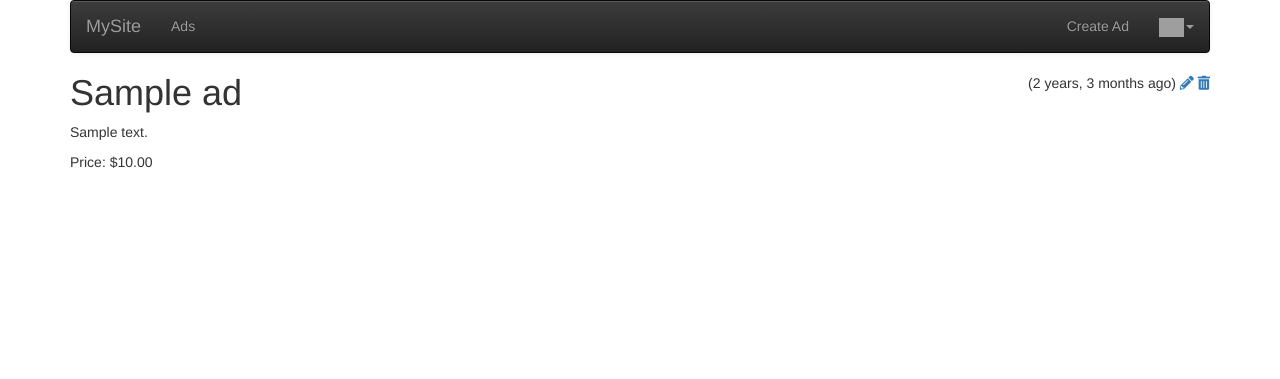
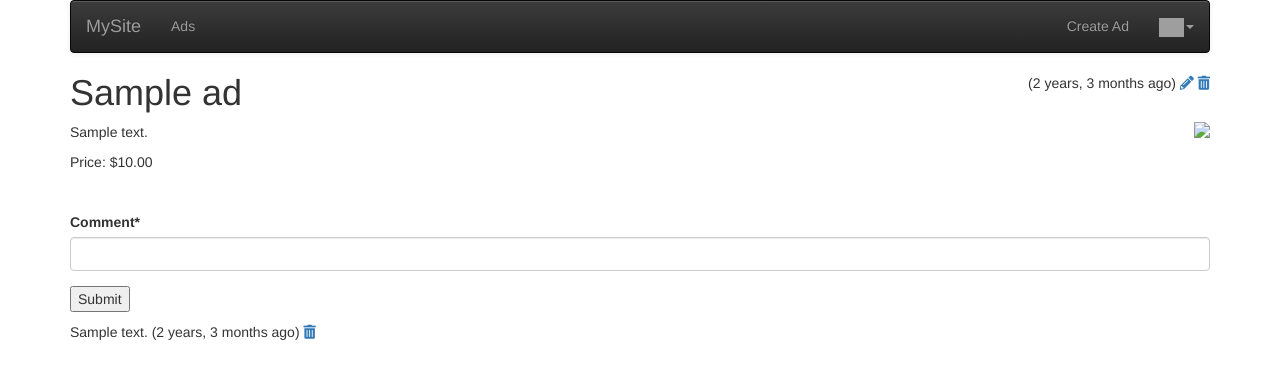
Before and after one commit to DigoevR/mysite, a Django app: page /ads/1 in a window 1280 px wide. Shown: the top 379 px of the page. Run offline with Django 3.2, Linux system fonts and the light colour scheme; a user stored in the database is signed in; tables that the repository leaves empty hold one stand-in row (values such as "Sample post"); some libraries are stand-ins or nearby versions; grey boxes are pictures that could not be loaded.

Commit message:
Add pictures and comments to ads

```diff
--- /dev/null
+++ b/ads/forms.py
@@ -0,0 +1,55 @@
+from django import forms
+from .models import Ad
+from django.core.files.uploadedfile import InMemoryUploadedFile
+from .humanize import naturalsize
+
+
+# Create the form class.
+class CreateForm(forms.ModelForm):
+    max_upload_limit = 2 * 1024 * 1024
+    max_upload_limit_text = naturalsize(max_upload_limit)
+
+    # Call this 'picture' so it gets copied from the form to the in-memory model
+    # It will not be the "bytes", it will be the "InMemoryUploadedFile"
+    # because we need to pull out things like content_type
+    picture = forms.FileField(required=False, label='File to Upload <= '+max_upload_limit_text)
+    upload_field_name = 'picture'
+
+    # Hint: this will need to be changed for use in the ads application :)
+    class Meta:
+        model = Ad
+        fields = ['title', 'price', 'text', 'picture']  # Picture is manual
+
+    # Validate the size of the picture
+    def clean(self):
+        cleaned_data = super().clean()
+        pic = cleaned_data.get('picture')
+        if pic is None:
+            return
+        if len(pic) > self.max_upload_limit:
+            self.add_error('picture', "File must be < "+self.max_upload_limit_text+" bytes")
+
+    # Convert uploaded File object to a picture
+    def save(self, commit=True):
+        instance = super(CreateForm, self).save(commit=False)
+
+        # We only need to adjust picture if it is a freshly uploaded file
+        f = instance.picture   # Make a copy
+        if isinstance(f, InMemoryUploadedFile):  # Extract data from the form to the model
+            bytearr = f.read()
+            instance.content_type = f.content_type
+            instance.picture = bytearr  # Overwrite with the actual image data
+
+        if commit:
+            instance.save()
+
+        return instance
+
+
+class CommentForm(forms.Form):
+    comment = forms.CharField(required=True, max_length=500, min_length=3, strip=True)
+
+# https://docs.djangoproject.com/en/3.0/topics/http/file-uploads/
+# https://stackoverflow.com/questions/2472422/django-file-upload-size-limit
+# https://stackoverflow.com/questions/32007311/how-to-change-data-in-django-modelform
+# https://docs.djangoproject.com/en/3.0/ref/forms/validation/#cleaning-and-validating-fields-that-depend-on-each-other
--- a/ads/models.py
+++ b/ads/models.py
@@ -12,7 +12,27 @@ class Ad(models.Model) :
     owner = models.ForeignKey(settings.AUTH_USER_MODEL, on_delete=models.CASCADE)
     created_at = models.DateTimeField(auto_now_add=True)
     updated_at = models.DateTimeField(auto_now=True)
+    picture = models.BinaryField(null=True, editable=True)
+    content_type = models.CharField(max_length=256, null=True, help_text='The MIMEType of the file')
+    comments = models.ManyToManyField(settings.AUTH_USER_MODEL, through='Comment', related_name='comments_owned')
 
     # Shows up in the admin list
     def __str__(self):
         return self.title
+
+
+class Comment(models.Model):
+    text = models.TextField(
+        validators=[MinLengthValidator(3, "Comment must be greater than 3 characters")]
+    )
+
+    ad = models.ForeignKey(Ad, on_delete=models.CASCADE)
+    owner = models.ForeignKey(settings.AUTH_USER_MODEL, on_delete=models.CASCADE)
+
+    created_at = models.DateTimeField(auto_now_add=True)
+    updated_at = models.DateTimeField(auto_now=True)
+
+    # Shows up in the admin list
+    def __str__(self):
+        if len(self.text) < 15 : return self.text
+        return self.text[:11] + ' ...'
--- a/ads/templates/ads/ad_detail.html
+++ b/ads/templates/ads/ad_detail.html
@@ -1,6 +1,26 @@
 {% extends "base_menu.html" %}
 {% load humanize %} <!-- https://docs.djangoproject.com/en/3.0/ref/contrib/humanize -->
+{% block head %}
+<style>
+.overlay{
+  position: fixed;
+  top: 0;
+  left: 0;
+  width: 100%;
+  height: 100%;
+  z-index: 10;
+  display: none;
+  background-color: rgba(0,0,0,0.5); /*dim the background*/
+}
+</style>
+{% endblock %}
 {% block content %}
+{% if ad.content_type %}
+<div id="overlay" class="overlay" style="text-align: center;"
+   onclick="document.getElementById('overlay').style.display = 'none';" >
+<img style="width:90%;margin-top: 50px; border:3px solid black;" src="{% url 'ads:ad_picture' ad.id %}">
+</div>
+{% endif %}
 <span style="float: right;">
 ({{ ad.updated_at|naturaltime }})
 {% if ad.owner == user %}
@@ -9,6 +29,10 @@
 {% endif %}
 </span>
 <h1>{{ ad.title }}</h1>
+{% if ad.content_type %}
+<img style="float:right; max-width:50%;" src="{% url 'ads:ad_picture' ad.id %}"
+    onclick="document.getElementById('overlay').style.display = 'block';">
+{% endif %}
 <p>
 {{ ad.text }}
 </p>
@@ -17,4 +41,23 @@
 <p>
 Price: ${{ ad.price }}
 </p>
+{% if user.is_authenticated %}
+<br clear="all"/>
+<p>
+{% load crispy_forms_tags %}
+<form method="post" action="{% url 'ads:ad_comment_create' ad.id %}">
+    {% csrf_token %}
+    {{ comment_form|crispy }}
+<input type="submit" value="Submit">
+</form>
+</p>
+{% endif %}
+{% for comment in comments %}
+<p> {{ comment.text }}
+({{ comment.updated_at|naturaltime }})
+{% if user == comment.owner %}
+<a href="{% url 'ads:ad_comment_delete' comment.id %}"><i class="fa fa-trash"></i></a>
+{% endif %}
+</p>
+{% endfor %}
 {% endblock %}
--- a/ads/urls.py
+++ b/ads/urls.py
@@ -8,4 +8,7 @@ urlpatterns = [
     path('create', views.AdsCreateView.as_view(), name='ad_create'),
     path('<int:pk>/update', views.AdsUpdateView.as_view(), name='ad_update'),
     path('<int:pk>/delete', views.AdsDeleteView.as_view(), name='ad_delete'),
+    path('<int:pk>/picture', views.stream_file, name='ad_picture'),
+    path('<int:ad_id>/comment/create', views.CommentCreateView.as_view(), name='ad_comment_create'),
+    path('comment/<int:pk>/delete', views.CommentDeleteView.as_view(), name='ad_comment_delete')
 ]
--- a/ads/views.py
+++ b/ads/views.py
@@ -1,7 +1,11 @@
-from django.shortcuts import render
+from django.http import HttpResponse, HttpResponseRedirect
+from django.shortcuts import get_object_or_404, render, redirect
 from django.urls import reverse_lazy
 from ads.owner import OwnerCreateView, OwnerDeleteView, OwnerDetailView, OwnerListView, OwnerUpdateView
-from .models import Ad
+from .models import Ad, Comment
+from django.contrib.auth.mixins import LoginRequiredMixin
+from django.views import View
+from .forms import CreateForm, CommentForm
 
 class AdsListView(OwnerListView):
     model = Ad
@@ -9,20 +13,88 @@ class AdsListView(OwnerListView):
 
 class AdsDetailView(OwnerDetailView):
     model = Ad
+    template_name = 'ads/ad_detail.html'
+    def get(self, request, pk):
+        ad = get_object_or_404(self.model.objects.prefetch_related('comment_set'), pk=pk)
+        comments = ad.comment_set.all()
+        form = CommentForm()
+        context = {'ad': ad, 'comments': comments, 'comment_form': form}
+        return render(request, self.template_name, context)
 
 
-class AdsCreateView(OwnerCreateView):
-    model = Ad
-    fields = ['title', 'price', 'text']
-    success_url = reverse_lazy('ads:ad_list')
+def stream_file(request, pk):
+    ad = get_object_or_404(Ad, id=pk)
+    response = HttpResponse()
+    response['Content-Type'] = ad.content_type
+    response['Content-Length'] = len(ad.picture)
+    response.write(ad.picture)
+    return response
 
 
-class AdsUpdateView(OwnerUpdateView):
-    model = Ad
-    fields = ['title', 'price', 'text']
+class AdsCreateView(LoginRequiredMixin, View):
+    template_name = 'ads/ad_form.html'
     success_url = reverse_lazy('ads:ad_list')
+    def get(self, request):
+        form = CreateForm()
+        context = {'form': form}
+        return render(request, self.template_name, context)
+
+    def post(self, request):
+        form = CreateForm(request.POST, request.FILES or None)
+        if form.is_valid():
+            ad = form.save(commit=False)
+            ad.owner = request.user
+            ad.save()
+            return redirect(self.success_url)
+        else:
+            context = {'form': form}
+            return render(request, self.template_name, context)
+
+
+class AdsUpdateView(LoginRequiredMixin, View):
+    template_name = 'ads/ad_form.html'
+    success_url = reverse_lazy('ads:ad_list')
+    def get(self, request, pk):
+        ad = get_object_or_404(Ad.objects.filter(owner=request.user), pk=pk)
+        form = CreateForm(instance=ad)
+        context = {'form': form}
+        return render(request, self.template_name, context)
+
+    def post(self, request, pk):
+        ad = get_object_or_404(Ad.objects.filter(owner=request.user), pk=pk)
+        form = CreateForm(request.POST, request.FILES or None, instance=ad)
+        if form.is_valid():
+            ad = form.save(commit=False)
+            ad.save()
+            return redirect(self.success_url)
+        else:
+            context = {'form': form}
+            return render(request, self.template_name, context)
 
 
 class AdsDeleteView(OwnerDeleteView):
     model = Ad
     success_url = reverse_lazy('ads:ad_list')
+
+
+class CommentCreateView(LoginRequiredMixin, View):
+    template_name = 'ads/ad_detail.html'
+    def post(self, request, ad_id):
+        ad = get_object_or_404(Ad.objects.prefetch_related('comment_set'), pk=ad_id)
+        form = CommentForm(request.POST)
+        if form.is_valid():
+            comment = Comment(text=form.cleaned_data.get('comment'), ad=ad, owner=request.user)
+            comment.save()
+            return redirect(reverse_lazy('ads:ad_detail', args=[ad_id]))
+        else:
+            context = {'ad': ad, 'form': form, 'comments': ad.comment_set}
+            return render(request, self.template_name, context)
+
+
+class CommentDeleteView(OwnerDeleteView):
+    model = Comment
+
+    # https://stackoverflow.com/questions/26290415/deleteview-with-a-dynamic-success-url-dependent-on-id
+    def get_success_url(self):
+        ad = self.object.ad
+        return reverse_lazy('ads:ad_detail', args=[ad.id])
--- a/home/templates/base_bootstrap.html
+++ b/home/templates/base_bootstrap.html
@@ -5,7 +5,7 @@
 <title>{% block title %}{{ settings.APP_NAME }}{% endblock %}</title>
 
 <!-- Replace this value (42-42) with the one provided by the autograder -->
-<meta name="dj4e" content="0eaf0f796b918b4c9c7eec8cc4a9e0cb">
+<meta name="dj4e" content="e3f13b88bedd3f0c9346814b957bb0f9">
 
 <meta name="dj4e-code" content="42164977215786">
 
```
Also changed, not shown: ads/humanize.py (added, +14 -0 lines), ads/templates/ads/ad_form.html (+13 -1 lines), ads/templates/ads/comment_confirm_delete.html (added, +13 -0 lines), ads/migrations/0002_auto_20220417_1300.py (added), ads/migrations/0003_auto_20220417_1347.py (added).
